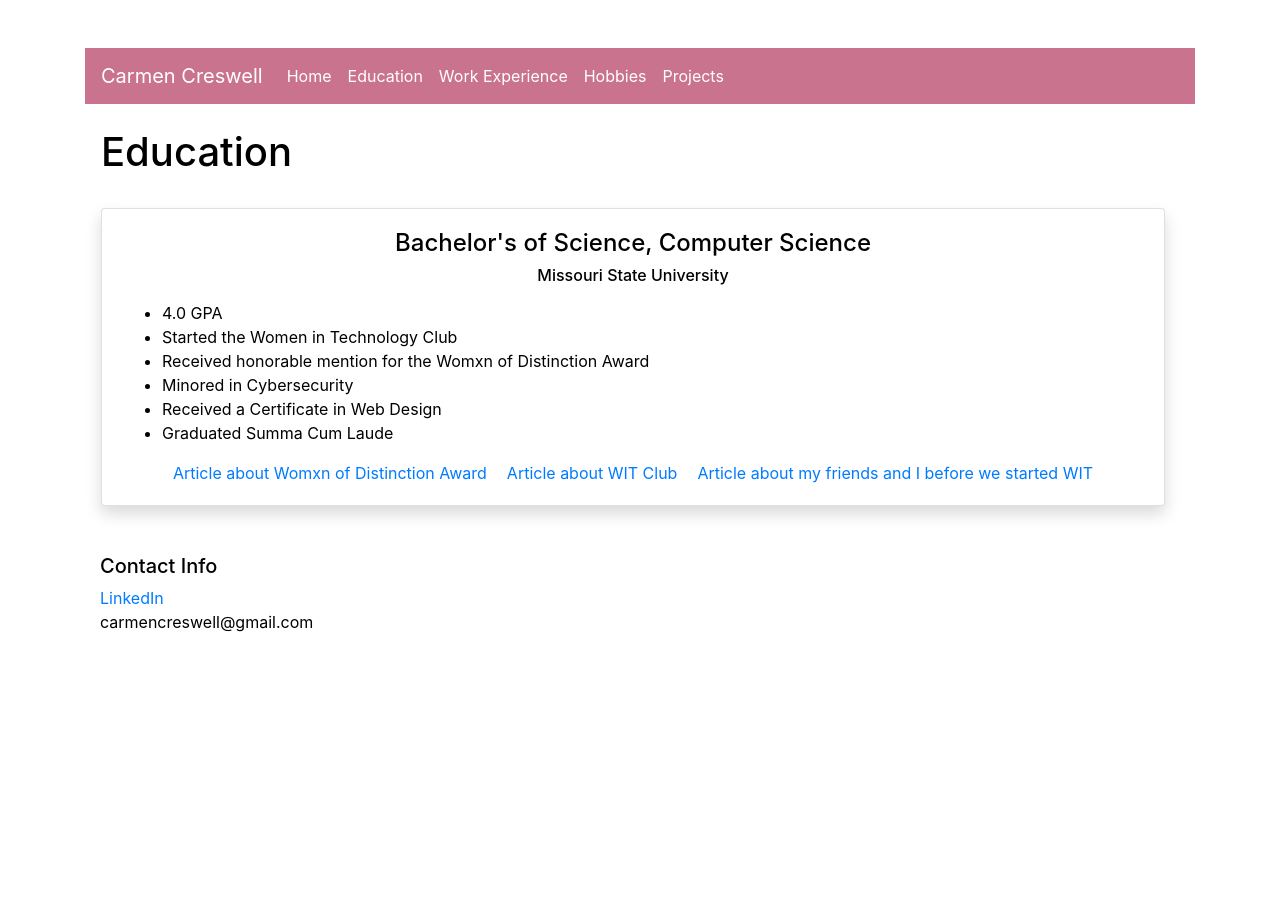
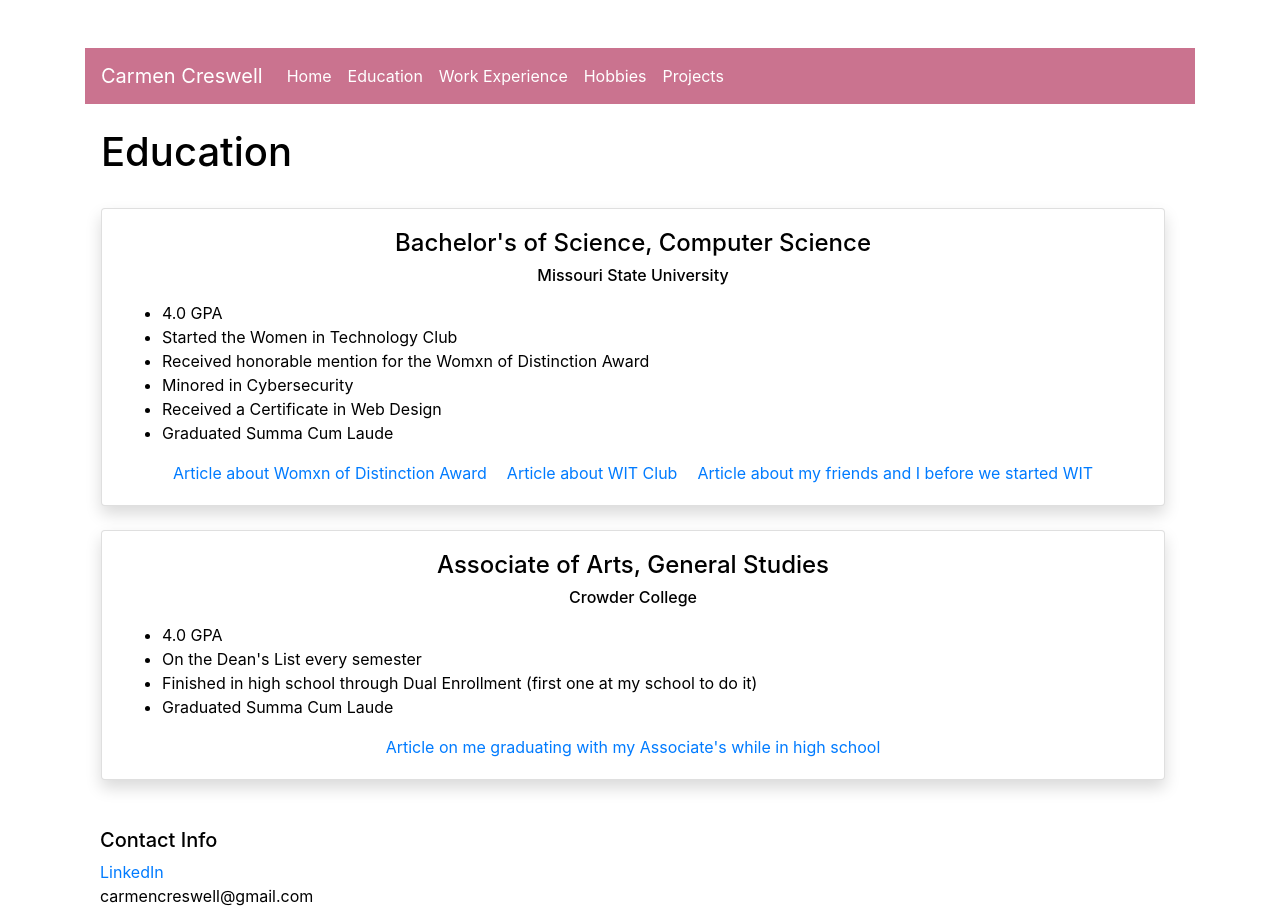
Before and after one commit to ccreswell97/CarmenCreswellWebsite, a React (Create React App) app: page /education in a window 1280 px wide. Before the commit the page ends 800 px from the top, so only its background shows below. Built offline with nearby package versions, Linux system fonts and the light colour scheme.

Commit message:
Add another card to Education

```diff
--- a/src/pages/Education.jsx
+++ b/src/pages/Education.jsx
@@ -3,7 +3,7 @@ export function Education() {
         <div className="container pt-4 pl-0">
             <div className="container pl-3">
                 <h1>Education</h1>
-                <div className="card-deck pt-4">
+                    <div className="pt-4">
                         <div className="card bg-white shadow">
                             <div className="card-body text-center">
                                 <h4 className="text-black">Bachelor's of Science, Computer Science</h4>
@@ -16,12 +16,27 @@ export function Education() {
                                     <li>Received a Certificate in Web Design</li>
                                     <li>Graduated Summa Cum Laude</li>
                                 </ul>
-                            <a href="https://blogs.missouristate.edu/cnas-newswatch/2018/07/05/working-for-women-in-stem/" class="card-link">Article about Womxn of Distinction Award</a>
-                            <a href="https://blogs.missouristate.edu/cnas-newswatch/2018/07/07/springfield-expedia-director-speaks-on-campus/" class="card-link">Article about WIT Club</a>
-                            <a href="https://blogs.missouristate.edu/computerscience/2017/12/18/women-in-computing-conference/" className="card-link">Article about my friends and I before we started WIT</a>
+                                <a target="_blank" href="https://blogs.missouristate.edu/cnas-newswatch/2018/07/05/working-for-women-in-stem/" class="card-link">Article about Womxn of Distinction Award</a>
+                                <a target="_blank" href="https://blogs.missouristate.edu/cnas-newswatch/2018/07/07/springfield-expedia-director-speaks-on-campus/" class="card-link">Article about WIT Club</a>
+                                <a target="_blank" href="https://blogs.missouristate.edu/computerscience/2017/12/18/women-in-computing-conference/" className="card-link">Article about my friends and I before we started WIT</a>
+                            </div>
                         </div>
                     </div>
 
+                    <div className="pt-4">
+                        <div className="card bg-white shadow">
+                            <div className="card-body text-center">
+                                <h4 className="text-black">Associate of Arts, General Studies</h4>
+                                <h6 className="text-black">Crowder College</h6>
+                                <ul className="card-text text-black text-left pt-2">
+                                    <li>4.0 GPA</li>
+                                    <li>On the Dean's List every semester</li>
+                                    <li>Finished in high school through Dual Enrollment (first one at my school to do it)</li>
+                                    <li>Graduated Summa Cum Laude</li>
+                                </ul>
+                                <a target="_blank" href="https://www.fourstateshomepage.com/news/brads-beat-high-school-student-graduates-with-college-degree/?fbclid=IwAR0oCnXSp2JRVrIlkjG2-PP2AKDEEcieiepAj_uTdUhIjU1rbOKpRik2i4E" className="card-link">Article on me graduating with my Associate's while in high school</a>
+                            </div>
+                        </div>
                     </div>
                 </div>
             </div>
```
Lines whose indentation alone changed are shown as unchanged.
